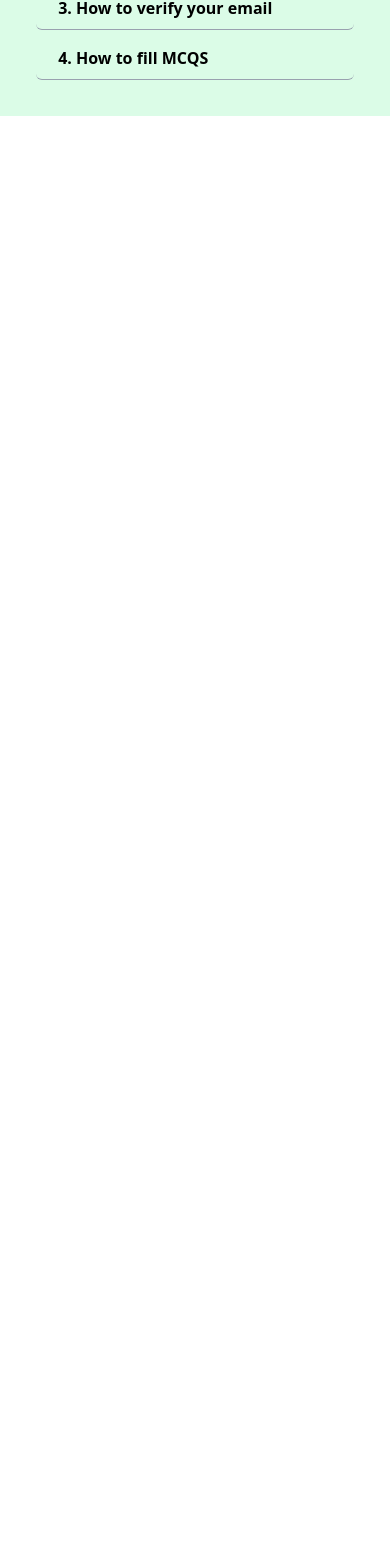
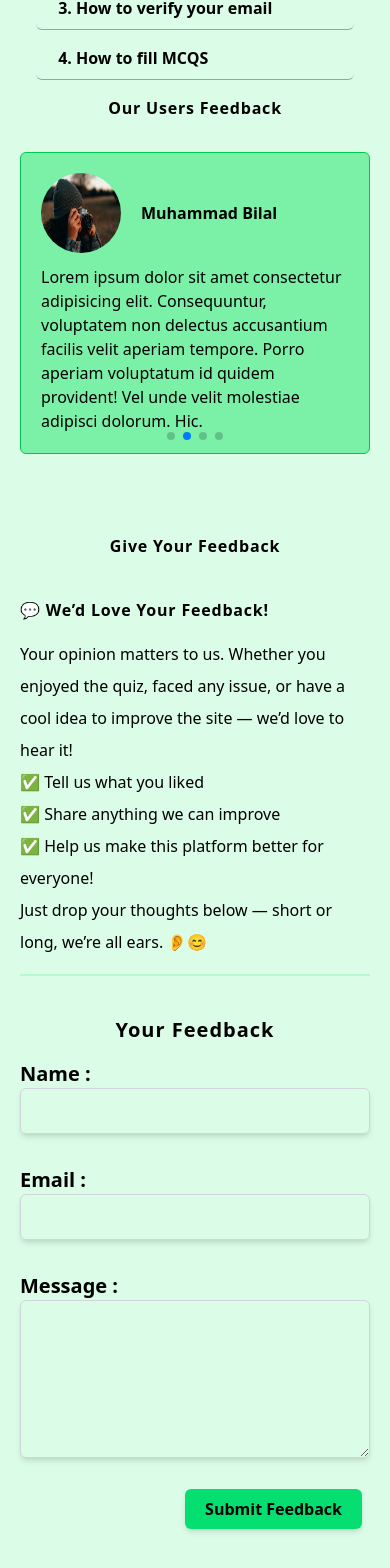
Before and after one commit to BilalUnknown10/General-Knowledge-front-end, a React (Vite) app: page / in a window 390 px wide. Shown: the part 2077-3645 px from the top of the page. Before the commit the page ends 2193 px from the top, so only its background shows below. Built offline with nearby package versions, Linux system fonts and the light colour scheme; some icons are missing.

Commit message:
Feedback section are ready

```diff
--- a/package.json
+++ b/package.json
@@ -15,6 +15,7 @@
     "@tailwindcss/vite": "^4.1.11",
     "react": "^19.1.0",
     "react-dom": "^19.1.0",
+    "swiper": "^11.2.10",
     "tailwindcss": "^4.1.11"
   },
   "devDependencies": {
--- /dev/null
+++ b/src/components/homePageComponents/GiveYourFeedback.jsx
@@ -0,0 +1,64 @@
+import React from "react";
+
+function GiveYourFeedback() {
+  return (
+    <div className="mt-20">
+      <h1 className="md:text-3xl font-bold tracking-wider text-center">
+        Give Your Feedback
+      </h1>
+      <div className="md:flex py-10 md:py-20">
+        <div className="md:w-1/2 md:border-b-2 border-green-200">
+          <h1 className="md:text-3xl font-bold tracking-wider">💬 We’d Love Your Feedback!</h1>
+          <p className="md:text-2xl my-4 md:my-10 leading-loose md:leading-20">
+            Your opinion matters to us. Whether you enjoyed the quiz, faced any
+            issue, or have a cool idea to improve the site — we’d love to hear
+            it! <br />
+            ✅ Tell us what you liked <br />
+            ✅ Share anything we can improve <br />
+            ✅ Help us make this platform better for everyone! <br />
+            Just drop your thoughts below — short or long, we’re all ears. 👂😊
+          </p>
+        </div>
+        <div className="md:border border-green-200 shadow-md "></div>
+        <div className="md:w-1/2 border-t-2 border-green-200 pt-10">
+          <form action="">
+            <div className="text-xl font-bold tracking-wider text-center">Your Feedback</div>
+            <div className="text-xl md:p-4 py-4">
+              <label className="font-bold" htmlFor="userName">
+                Name :{" "}
+              </label>
+              <input
+                type="text"
+                className="border w-full border-gray-300 shadow-md rounded-md outline-0 py-2 px-4 text-xl"
+              />
+            </div>
+            <div className="text-xl md:p-4 py-4">
+              <label className="font-bold" htmlFor="email">
+                Email :{" "}
+              </label>
+              <input
+                type="email"
+                className="border border-gray-300 shadow-md w-full rounded-md outline-0 py-2 px-4 text-xl"
+              />
+            </div>
+            <div className="text-xl md:p-4 py-4">
+              <label className="font-bold" htmlFor="email">
+                Message :{" "}
+              </label>
+              <textarea
+                cols={"30"}
+                rows={"5"}
+                className="border border-gray-300 shadow-md w-full rounded-md outline-0 py-2 px-4 text-xl"
+              />
+            </div>
+            <div className="p-2 text-end">
+                <button className="shadow-md cursor-pointer hover:tracking-wider transition-all ease-in-out duration-500 hover:bg-green-500 hover:text-white font-semibold text-black md:text-xl py-2 px-5 rounded-md bg-green-400">Submit Feedback</button>
+            </div>
+          </form>
+        </div>
+      </div>
+    </div>
+  );
+}
+
+export default GiveYourFeedback;
--- /dev/null
+++ b/src/components/homePageComponents/UserFeedBack.jsx
@@ -0,0 +1,51 @@
+import React from 'react';
+import { Swiper, SwiperSlide } from 'swiper/react';
+import { Pagination, Navigation, Autoplay } from 'swiper/modules';
+import 'swiper/css';
+import 'swiper/css/navigation';
+import 'swiper/css/pagination';
+
+import { UserFeedBacks } from './json.js';
+import GiveYourFeedback from './GiveYourFeedback.jsx';
+
+function UserFeedBack() {
+  return (
+    <div className='md:p-8'>
+      <div className='md:text-3xl font-bold text-center mb-8'>
+        <h1 className='tracking-wider'>Our Users Feedback</h1>
+      </div>
+
+      <Swiper
+        modules={[Navigation, Pagination, Autoplay]}
+        spaceBetween={20}
+        slidesPerView={1}
+        // navigation
+        pagination={{ clickable: true }}
+        autoplay={{ delay: 3000 }}
+        loop={true}
+        breakpoints={{
+          768: { slidesPerView: 2 },
+          1024: { slidesPerView: 3 },
+        }}
+        >
+
+        {UserFeedBacks.map((feedBack, index) => (
+          <SwiperSlide key={index} >
+            <div className='border border-green-500 bg-green-300 p-5 rounded-md h-full'>
+              <div className='flex items-center gap-5'>
+                <img className='w-20 h-20 rounded-full' src={feedBack.image} alt="userImage" />
+                <h1 className='font-bold md:text-2xl'>{feedBack.userName}</h1>
+              </div>
+              <div className='mt-3'>
+                <p>{feedBack.feedBack}</p>
+              </div>
+            </div>
+          </SwiperSlide>
+        ))}
+      </Swiper>
+      <GiveYourFeedback/>
+    </div>
+  );
+}
+
+export default UserFeedBack;
--- a/src/components/homePageComponents/json.js
+++ b/src/components/homePageComponents/json.js
@@ -37,6 +37,32 @@ const GuideLineDetails = [
             "once you fill mcqs then you have no option to fill again",
         ]
     },
+];
+
+const UserFeedBacks = [
+    {
+        image : './feedbackImage.jpg',
+        userName : "Muhammad Bilal",
+        feedBack : "Lorem ipsum dolor  id quidem provident! Vel unde velit molestiae adipisci dolorum. Hic."
+    },
+
+     {
+        image : './feedbackImage.jpg',
+        userName : "Muhammad Bilal",
+        feedBack : "Lorem ipsum dolor sit amet consectetur adipisicing elit. Consequuntur, voluptatem non delectus accusantium facilis velit aperiam tempore. Porro aperiam voluptatum id quidem provident! Vel unde velit molestiae adipisci dolorum. Hic."
+    },
+
+    {
+        image : './feedbackImage.jpg',
+        userName : "Muhammad Bilal",
+        feedBack : "Lorem ipsum dolor sit amet consectetur adipisicing elit. Consequuntur, voluptatem non delectus accusantium facilis velit aperiam tempore. Porro aperiam voluptatum id quidem provident! Vel unde velit molestiae adipisci dolorum. Hic."
+    },
+
+    {
+        image : './feedbackImage.jpg',
+        userName : "Muhammad Bilal",
+        feedBack : "Lorem ipsum Vel unde velit molestiae adipisci dolorum. Hic."
+    },
 ]
 
-export {GuideLineDetails};
+export {GuideLineDetails, UserFeedBacks};
--- a/src/pages/Home.jsx
+++ b/src/pages/Home.jsx
@@ -2,6 +2,7 @@ import React from 'react';
 import FirstSection from '../components/homePageComponents/firstSection';
 import AboutUs from '../components/homePageComponents/AboutUs';
 import GuideLine from '../components/homePageComponents/GuideLine';
+import UserFeedBack from '../components/homePageComponents/UserFeedBack';
 
 function Home() {
   return (
@@ -9,6 +10,7 @@ function Home() {
     <FirstSection/>
     <AboutUs/>
     <GuideLine/>
+    <UserFeedBack/>
    </div>
   )
 }
```
Also changed, not shown: public/feedbackImage.jpg (added), 1 other file (tests, documents, lock files or other folders).
